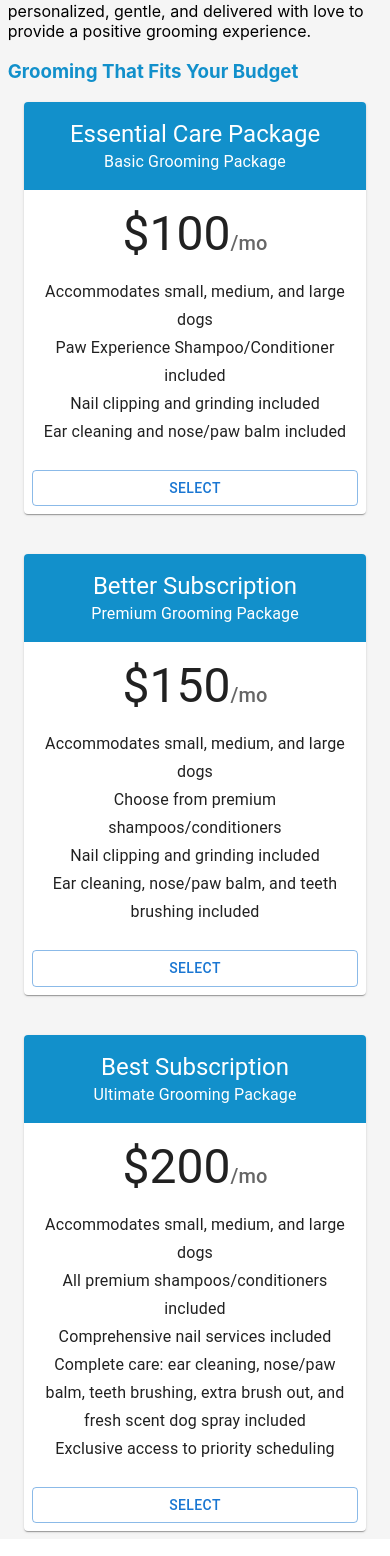
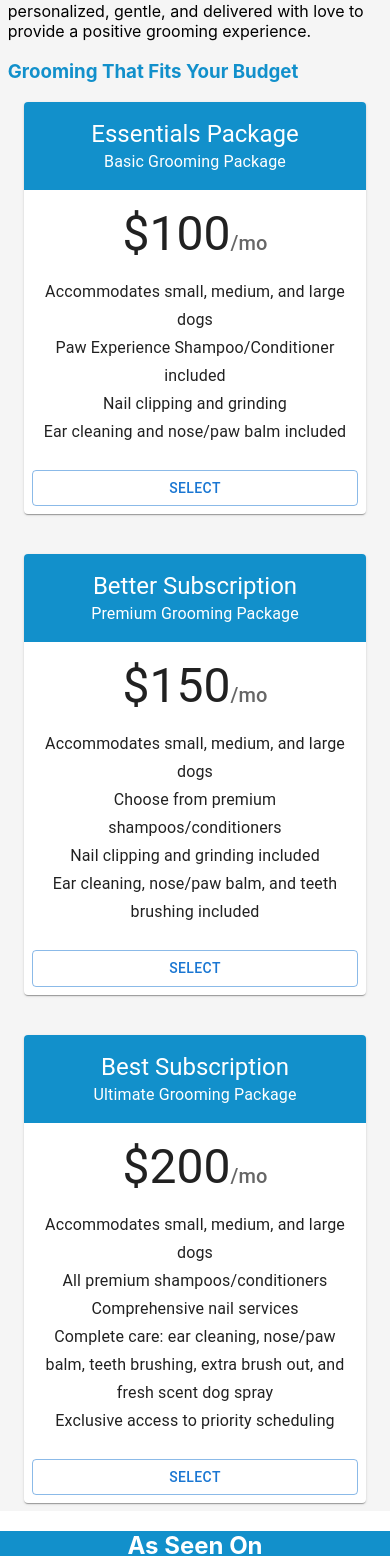
Before and after one commit to Parrasite9/peachyCleanPaws, a React (Create React App) app: page / in a window 390 px wide. Shown: the part 874-2430 px from the top of the page. Built offline with nearby package versions, Linux system fonts and the light colour scheme.

Commit message:
css updates for media query on Hero and Pricing table has some dispaly text changes

```diff
--- a/src/components/Home/Services/PricingTable.js
+++ b/src/components/Home/Services/PricingTable.js
@@ -17,14 +17,14 @@ const PricingList = styled("ul")({
 
 const tiers = [
 {
-    title: "Essential Care Package",
+    title: "Essentials Package",
     subheader: "Basic Grooming Package",
     price: "100",
     description: [
         // "Housecall charge: $20",
         "Accommodates small, medium, and large dogs",
         "Paw Experience Shampoo/Conditioner included",
-        "Nail clipping and grinding included",
+        "Nail clipping and grinding",
         "Ear cleaning and nose/paw balm included",
         ],
         buttonVariant: "outlined",
@@ -51,9 +51,9 @@ const tiers = [
         description: [
         //   "Housecall charge: $15",
           "Accommodates small, medium, and large dogs",
-          "All premium shampoos/conditioners included",
-          "Comprehensive nail services included",
-          "Complete care: ear cleaning, nose/paw balm, teeth brushing, extra brush out, and fresh scent dog spray included",
+          "All premium shampoos/conditioners",
+          "Comprehensive nail services",
+          "Complete care: ear cleaning, nose/paw balm, teeth brushing, extra brush out, and fresh scent dog spray",
           "Exclusive access to priority scheduling",
         ],
         buttonVariant: "outlined",
--- a/src/css/Home/Hero/Hero.css
+++ b/src/css/Home/Hero/Hero.css
@@ -62,3 +62,9 @@
       padding-bottom: 2%; /* Reduce the bottom padding */
     }
   }
+
+  @media (min-width: 600px) {
+    .hero__buttons > button {
+        margin-left: 15%
+    }
+  }
```
